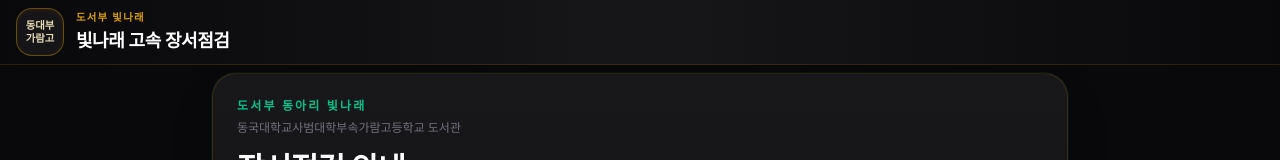
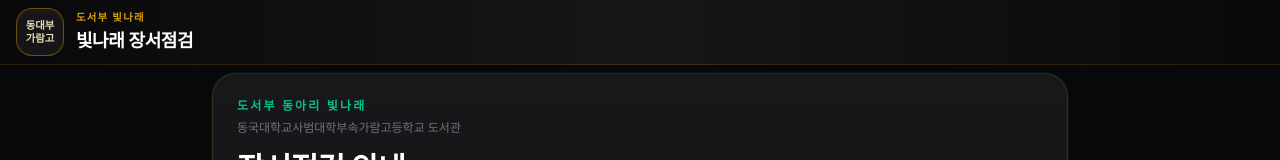
Before and after one commit to DAAC-A00/book_scanner, a Next.js app: page / in a window 1280 px wide. Shown: the top 160 px of the page. Built offline with nearby package versions, Linux system fonts and the light colour scheme.

Commit message:
앱의 브랜드 이름을 '빛나래 장서점검'으로 변경하여 일관성을 높임. 관련 메타데이터와 헤더에서 동일한 제목을 적용하여 사용자 경험을 개선함.

```diff
--- a/src/app/layout.tsx
+++ b/src/app/layout.tsx
@@ -22,14 +22,14 @@
 };
 
 export const metadata: Metadata = {
-  title: "빛나래 고속 장서점검",
+  title: "빛나래 장서점검",
   description:
     "동국대학교사범대학부속가람고등학교 도서부 빛나래 장서점검. 바코드(숫자)를 찍을 때마다 이 기기에 즉시 저장되며, 목록·점검 화면에서 클립보드로 한 번에 복사해 메신저로 보고할 수 있습니다.",
   manifest: "/manifest.json",
-  applicationName: "빛나래 고속 장서점검",
+  applicationName: "빛나래 장서점검",
   appleWebApp: {
     capable: true,
-    title: "빛나래 고속 장서점검",
+    title: "빛나래 장서점검",
     statusBarStyle: "black-translucent",
   },
   formatDetection: {
--- a/src/components/AppHeader.tsx
+++ b/src/components/AppHeader.tsx
@@ -1,6 +1,6 @@
 import type { ReactNode } from "react";
 
-const SERVICE_TITLE = "빛나래 고속 장서점검";
+const SERVICE_TITLE = "빛나래 장서점검";
 
 type AppHeaderProps = {
   /** 점검 화면 등 우측 액션(예: 점검 중단) */
```
